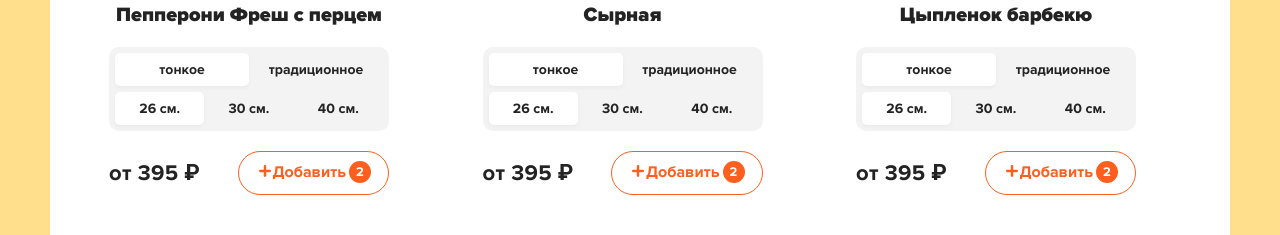
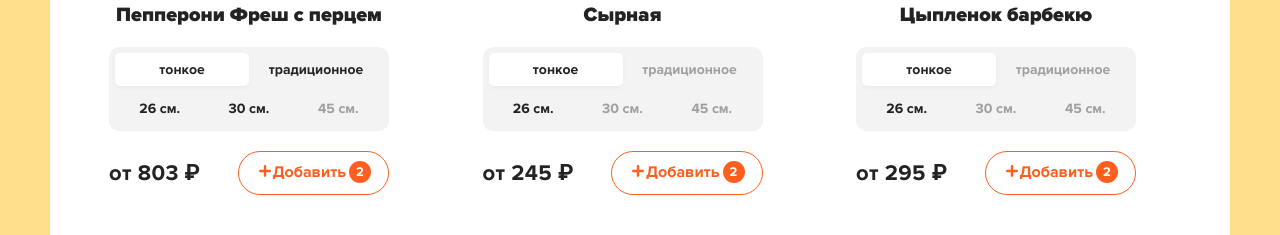
Before and after one commit to kuvanch/react-pizza, a React app: page / in a window 1280 px wide. Shown: the part 565-800 px from the top of the page. Built offline with nearby package versions, Linux system fonts and the light colour scheme.

Commit message:
Реализовал PizzaBlock

```diff
--- a/src/components/PizzaBlok.jsx
+++ b/src/components/PizzaBlok.jsx
@@ -1,23 +1,52 @@
-import React from 'react'
+import React, { useState } from 'react'
+import classNames from 'classnames'
+function PizzaBlok({name, imageUrl, price, types,sizes}) {
+  const typesNames = ['тонкое','традиционное']
+  const avilableSizes = [26,30,45]
+  const [activeType, setActiveType] = useState(types[0])
+  const [activeSize, setActiveSize] = useState(sizes[0])
 
-function PizzaBlok({name, imageUrl}) {
+
+  const onSelectType = (index) => {
+    setActiveType(index)
+  }
+  const onSelectSize = (index) => {
+    setActiveSize(index)
+  }
     return (
         <div className="pizza-block">
             <img className="pizza-block__image" src={imageUrl} alt="Pizza" />
             <h4 className="pizza-block__title">{name}</h4>
             <div className="pizza-block__selector">
               <ul>
-                <li className="active">тонкое</li>
-                <li>традиционное</li>
+                {
+                  typesNames.map((type,idx) => {
+                   return <li
+                      key={type}
+                      onClick={() => onSelectType(idx)}
+                      className={classNames({
+                        active: activeType === idx,
+                        disabled: !types.includes(idx)
+                      })}>{type}</li>
+                  })
+                }
               </ul>
               <ul>
-                <li className="active">26 см.</li>
-                <li>30 см.</li>
-                <li>40 см.</li>
+              {
+                  avilableSizes.map((size,idx) => {
+                   return <li
+                      key={size}
+                      onClick={() => onSelectSize(idx)}
+                      className={classNames({
+                        active: activeSize === idx,
+                        disabled: !sizes.includes(size)
+                      })}>{size} см.</li>
+                  })
+                }
               </ul>
             </div>
             <div className="pizza-block__bottom">
-              <div className="pizza-block__price">от 395 ₽</div>
+              <div className="pizza-block__price">от {price} ₽</div>
               <div className="button button--outline button--add">
                 <svg width={12} height={12} viewBox="0 0 12 12" fill="none" xmlns="http://www.w3.org/2000/svg">
                   <path d="M10.8 4.8H7.2V1.2C7.2 0.5373 6.6627 0 6 0C5.3373 0 4.8 0.5373 4.8 1.2V4.8H1.2C0.5373 4.8 0 5.3373 0 6C0 6.6627 0.5373 7.2 1.2 7.2H4.8V10.8C4.8 11.4627 5.3373 12 6 12C6.6627 12 7.2 11.4627 7.2 10.8V7.2H10.8C11.4627 7.2 12 6.6627 12 6C12 5.3373 11.4627 4.8 10.8 4.8Z" fill="white" />
--- a/src/scss/components/_pizza-block.scss
+++ b/src/scss/components/_pizza-block.scss
@@ -48,6 +48,10 @@
           border-radius: 5px;
           cursor: auto;
         }
+        &.disabled {
+          opacity: 0.4;
+          pointer-events: none;
+        }
       }
     }
   }
```
